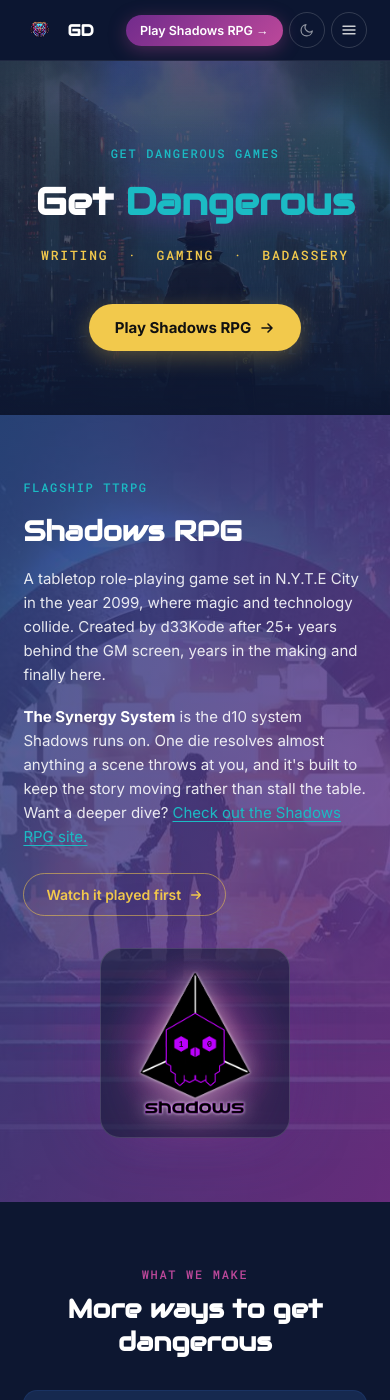
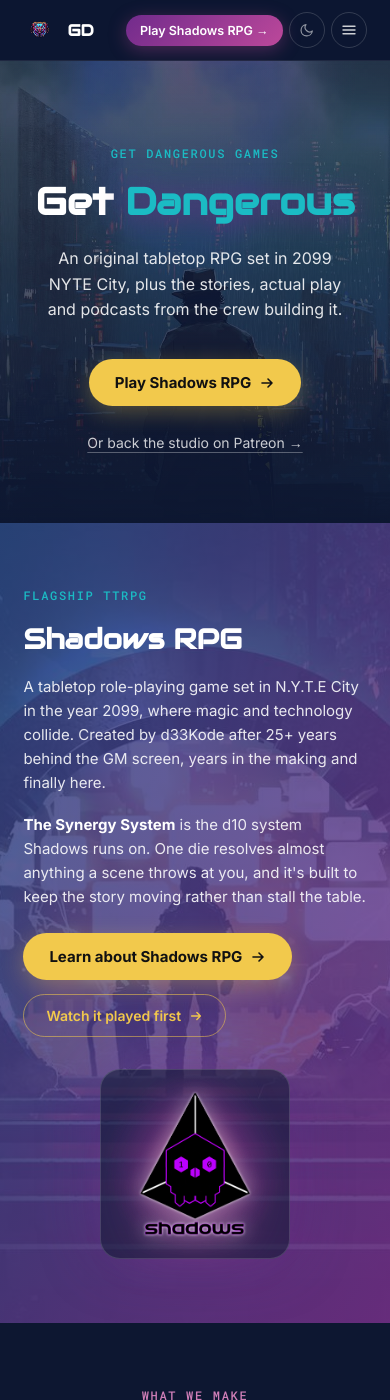
Before and after one commit to kazamuki/GetDangerousGames-Site, a Jekyll site: the page built from index.html, in a window 390 px wide and 1400 px high. Built offline with Jekyll 4.4.1, drawn with Linux system fonts in a browser that asks for light colours; some of the changed text lies outside the part shown.

Commit message:
Site critique fixes: hero clarity, contrast, Home CTA funnel, no side-tab borders (#30)
* Critique fixes: hero lede, contrast tokens, Home CTA funnel, spotlight controls, tap targets

Co-Authored-By: Claude Sonnet 5.5 <noreply@anthropic.com>

* Replace side-tab left borders with top rule, heading bar and tinted quote panel

Co-Authored-By: Claude Sonnet 5.5 <noreply@anthropic.com>

* Patreon CTA: clip the gold top bar to the card's rounded corners

Co-Authored-By: Claude Sonnet 5.5 <noreply@anthropic.com>

* Patreon CTA: draw the gold top bar as a background layer

Co-Authored-By: Claude Sonnet 5.5 <noreply@anthropic.com>

* Refresh design.json sidecar: veil-text token, Patreon CTA card, spotlight motion

Co-Authored-By: Claude Sonnet 5.5 <noreply@anthropic.com>

---------

Co-authored-by: Claude Sonnet 5.5 <noreply@anthropic.com>

```diff
--- a/_data/changelog.yml
+++ b/_data/changelog.yml
@@ -1,6 +1,10 @@
 # Site/feature changes only — new pages, redesigns, toggles, that kind of thing.
 # NOT for content updates (new stories, videos, episodes) — that's what the Blog is for.
 # Newest entry first.
+
+- date: "2026-10-01"
+  title: "Easier to Read, Easier to Tap"
+  description: "Home now opens with a one-line answer to what we are, and the Shadows section has its own Learn button. Small text and pink accents are brighter on dark backgrounds, the Home spotlights can be paused, and footer links and filter pills are bigger tap targets."
 
 - date: "2026-09-30"
   title: "Clearer Paths to Shadows, Discord, and Patreon"
--- a/_layouts/default.html
+++ b/_layouts/default.html
@@ -57,6 +57,8 @@
   </main>
 
   <footer class="site-footer">
+    {%- comment %} Home's closing band already asks for Discord, so skip the repeat there. {% endcomment %}
+    {%- unless page.url == '/' %}
     <div class="footer-discord">
       <span>Come talk about it with us.</span>
       <a class="btn-ghost" href="{{ site.social.discord }}">
@@ -64,6 +66,7 @@
         <svg width="14" height="14" viewBox="0 0 16 16" fill="none"><path d="M3 8H13M13 8L9 4M13 8L9 12" stroke="var(--accent-gold)" stroke-width="1.6" stroke-linecap="round" stroke-linejoin="round"/></svg>
       </a>
     </div>
+    {%- endunless %}
 
     <div class="footer-top">
       <div class="footer-nav">
--- a/assets/css/main.css
+++ b/assets/css/main.css
@@ -336,28 +336,18 @@ a { text-decoration: none; color: inherit; }
   filter: drop-shadow(0 2px 14px rgba(113, 43, 140, 0.75));
 }
 
-.hero .tagline {
+/* Fixed white on the always-dark scrim; says in one sentence what the studio is. */
+.hero .hero-lede {
   position: relative;
-  color: var(--signal-gold);
-  font-size: 15px;
-  letter-spacing: 0.22em;
-  margin: 0;
-}
-
-.hero .tagline a {
-  color: inherit;
-  text-decoration: underline;
-  text-decoration-color: transparent;
-  text-underline-offset: 4px;
-  transition: color .15s, text-decoration-color .15s;
-}
-
-.hero .tagline a:hover {
-  color: #ffffff;
-  text-decoration-color: currentColor;
-}
-
-.hero .hero-cta { position: relative; margin-top: 40px; }
+  max-width: 560px;
+  margin: 0;
+  font-size: 18px;
+  line-height: 1.6;
+  color: rgba(255, 255, 255, 0.88);
+  text-wrap: balance;
+}
+
+.hero .hero-cta { position: relative; margin-top: 36px; }
 
 /* Fixed cyan, not --accent-cyan, which turns navy in light mode on this always-dark band. */
 .shadows-band p a { color: var(--static-cyan); text-decoration: underline; text-underline-offset: 3px; }
@@ -613,6 +603,46 @@ a { text-decoration: none; color: inherit; }
   align-items: center;
   gap: 6px;
 }
+
+/* Quiet Patreon line under the hero CTA. The hero is always dark, so fixed white. */
+.hero .hero-patreon {
+  position: relative;
+  margin-top: 20px;
+  padding: 8px 4px;
+  font-size: 14px;
+  color: rgba(255, 255, 255, 0.78);
+  text-decoration: underline;
+  text-decoration-color: rgba(255, 255, 255, 0.3);
+  text-underline-offset: 4px;
+  transition: color .15s, text-decoration-color .15s;
+}
+.hero .hero-patreon:hover { color: var(--text-light); text-decoration-color: var(--signal-gold); }
+
+.shadows-band .band-actions {
+  display: flex;
+  flex-wrap: wrap;
+  gap: 14px;
+  margin-top: 6px;
+}
+.shadows-band .band-actions .btn-ghost { margin-top: 0; }
+
+/* Pause control for the spotlight rotation (WCAG 2.2.2). */
+.pillars .spotlight-pause {
+  margin-top: -24px;
+  min-height: 44px;
+  padding: 10px 18px;
+  font-family: 'Roboto Mono', monospace;
+  font-size: 12px;
+  letter-spacing: 0.06em;
+  color: var(--text-secondary);
+  background: var(--chip-bg);
+  border: 1px solid var(--chip-border);
+  border-radius: 999px;
+  cursor: pointer;
+  transition: border-color .15s, color .15s;
+}
+.pillars .spotlight-pause:hover { color: var(--text-primary); border-color: var(--card-border-hover); }
+.pillars .spotlight-pause[hidden] { display: none; }
 
 /* About — crew cards */
 .crew-avatar {
@@ -891,6 +921,7 @@ a { text-decoration: none; color: inherit; }
   display: inline-flex;
   align-items: center;
   gap: 6px;
+  min-height: 44px;
 }
 
 /* Podcast shows & episode rows */
@@ -1152,6 +1183,7 @@ a { text-decoration: none; color: inherit; }
   background: var(--chip-bg);
   border: 1px solid var(--chip-border);
   padding: 8px 16px;
+  min-height: 44px;
   border-radius: 999px;
   cursor: pointer;
   transition: color .15s, border-color .15s, background .15s;
@@ -1333,9 +1365,9 @@ a { text-decoration: none; color: inherit; }
   margin: 36px 0 8px;
   padding: 24px 26px;
   border-radius: 14px;
-  background: var(--card-bg);
+  /* 3px gold top bar as a background layer, so it follows the rounded corners */
+  background: linear-gradient(var(--accent-gold), var(--accent-gold)) top / 100% 3px no-repeat, var(--card-bg);
   border: 1px solid var(--card-border);
-  border-left: 3px solid var(--accent-gold);
   display: flex;
   align-items: center;
   justify-content: space-between;
@@ -1409,6 +1441,7 @@ a { text-decoration: none; color: inherit; }
   align-items: center;
   gap: 6px;
   padding: 8px 14px 8px 10px;
+  min-height: 44px;
   border-radius: 999px;
   background: rgba(13, 23, 49, 0.55);
   backdrop-filter: blur(4px);
@@ -1544,9 +1577,14 @@ a { text-decoration: none; color: inherit; }
   max-width: 520px;
 }
 
-.story-body h2 {
-  border-left: 3px solid var(--story-accent-safe, var(--accent-cyan));
-  padding-left: 14px;
+.story-body h2::before {
+  content: "";
+  display: block;
+  width: 40px;
+  height: 3px;
+  margin-bottom: 14px;
+  border-radius: 2px;
+  background: var(--story-accent-safe, var(--accent-cyan));
 }
 
 .story-body hr {
@@ -1562,8 +1600,9 @@ a { text-decoration: none; color: inherit; }
 
 .story-body blockquote {
   margin: 28px 0;
-  padding-left: 18px;
-  border-left: 3px solid var(--story-accent-safe, var(--accent-cyan));
+  padding: 18px 22px;
+  border-radius: 12px;
+  background: color-mix(in srgb, var(--story-accent-safe, var(--accent-cyan)) 9%, transparent);
   font-style: italic;
   color: var(--text-secondary);
 }
@@ -1575,7 +1614,7 @@ a { text-decoration: none; color: inherit; }
 @media (max-width: 560px) {
   .hero { padding-top: 84px; padding-bottom: 64px; }
   .hero h1 { font-size: 38px; }
-  .hero .tagline { font-size: 13px; letter-spacing: 0.14em; }
+  .hero .hero-lede { font-size: 16px; }
 
   .shadows-band { padding-top: 64px; padding-bottom: 64px; gap: 32px; }
   .shadows-band h2 { font-size: 28px; }
@@ -1640,7 +1679,7 @@ a { text-decoration: none; color: inherit; }
 .footer-nav {
   display: flex;
   align-items: center;
-  gap: 22px;
+  gap: 4px 22px;
   flex-wrap: wrap;
 }
 
@@ -1650,6 +1689,9 @@ a { text-decoration: none; color: inherit; }
   font-family: 'Inter', sans-serif;
   font-size: 13px;
   color: var(--text-tertiary);
+  display: inline-flex;
+  align-items: center;
+  min-height: 44px;
 }
 
 .footer-link:hover { color: var(--text-primary); }
@@ -1675,7 +1717,8 @@ a { text-decoration: none; color: inherit; }
   font-family: 'Inter', sans-serif;
   font-style: italic;
   font-size: 12px;
-  color: var(--text-faint);
+  /* --text-faint (28%) measured 2.5:1; tertiary is 6:1 dark / 5:1 light. */
+  color: var(--text-tertiary);
 }
 
 /* Changelog — a utility page, not a narrative one, so it deliberately skips
--- a/assets/css/theme.css
+++ b/assets/css/theme.css
@@ -71,7 +71,11 @@
   --accent-cyan: var(--static-cyan);
   --accent-green: var(--ghostly-green);
   --accent-gold: var(--signal-gold);
-  --accent-magenta: var(--neon-veil);
+  /* Raw Neon Veil is 3.83:1 on Midnight and 3.10:1 on the card surface, so it
+     can't be text on dark. A 70% veil / 30% white blend is 6.3:1 and 5.1:1
+     and still reads as magenta. --veil-text is the always-dark-band version. */
+  --veil-text: color-mix(in srgb, var(--neon-veil) 70%, white);
+  --accent-magenta: var(--veil-text);
 
   --gutter: clamp(20px, 6vw, 48px);
 }
@@ -90,7 +94,7 @@
 
   --text-primary: var(--text-dark);
   --text-secondary: rgba(17, 17, 17, 0.78);
-  --text-tertiary: rgba(17, 17, 17, 0.58);
+  --text-tertiary: rgba(17, 17, 17, 0.62); /* 0.58 measured 4.49:1, just under AA */
   --text-faint: rgba(17, 17, 17, 0.32);
 
   /* Static Cyan / Signal Gold / Ghostly Green all fail WCAG text contrast
--- a/index.html
+++ b/index.html
@@ -13,14 +13,14 @@ image: /assets/images/hero-skyline.jpg
 
   <h1><span>Get </span><span class="accent">Dangerous</span></h1>
 
-  <p class="tagline eyebrow">
-    <a href="{{ '/writing/' | relative_url }}">WRITING</a>&nbsp;&nbsp;&middot;&nbsp;&nbsp;<a href="{{ '/youtube/' | relative_url }}">GAMING</a>&nbsp;&nbsp;&middot;&nbsp;&nbsp;<a href="{{ '/about/' | relative_url }}">BADASSERY</a>
-  </p>
+  <p class="hero-lede">An original tabletop RPG set in 2099 NYTE City, plus the stories, actual play and podcasts from the crew building it.</p>
 
   <a class="btn-gold hero-cta" href="{{ site.social.shadows_rpg }}">
     Play Shadows RPG
     <svg width="16" height="16" viewBox="0 0 16 16" fill="none"><path d="M3 8H13M13 8L9 4M13 8L9 12" stroke="#111111" stroke-width="1.6" stroke-linecap="round" stroke-linejoin="round"/></svg>
   </a>
+
+  <a class="hero-patreon" href="{{ site.social.patreon }}">Or back the studio on Patreon →</a>
 </section>
 
 <section class="shadows-band">
@@ -31,11 +31,17 @@ image: /assets/images/hero-skyline.jpg
     <span class="eyebrow">FLAGSHIP TTRPG</span>
     <h2>Shadows RPG</h2>
     <p>A tabletop role-playing game set in N.Y.T.E City in the year 2099, where magic and technology collide. Created by d33Kode after 25+ years behind the GM screen, years in the making and finally here.</p>
-    <p><strong>The Synergy System</strong> is the d10 system Shadows runs on. One die resolves almost anything a scene throws at you, and it's built to keep the story moving rather than stall the table. Want a deeper dive? <a href="{{ site.social.shadows_rpg }}">Check out the Shadows RPG site.</a></p>
-    <a class="btn-ghost" href="{{ '/youtube/' | relative_url }}">
-      Watch it played first
-      <svg width="14" height="14" viewBox="0 0 16 16" fill="none"><path d="M3 8H13M13 8L9 4M13 8L9 12" stroke="var(--accent-gold)" stroke-width="1.6" stroke-linecap="round" stroke-linejoin="round"/></svg>
-    </a>
+    <p><strong>The Synergy System</strong> is the d10 system Shadows runs on. One die resolves almost anything a scene throws at you, and it's built to keep the story moving rather than stall the table.</p>
+    <div class="band-actions">
+      <a class="btn-gold" href="{{ site.social.shadows_rpg }}">
+        Learn about Shadows RPG
+        <svg width="16" height="16" viewBox="0 0 16 16" fill="none"><path d="M3 8H13M13 8L9 4M13 8L9 12" stroke="#111111" stroke-width="1.6" stroke-linecap="round" stroke-linejoin="round"/></svg>
+      </a>
+      <a class="btn-ghost" href="{{ '/youtube/' | relative_url }}">
+        Watch it played first
+        <svg width="14" height="14" viewBox="0 0 16 16" fill="none"><path d="M3 8H13M13 8L9 4M13 8L9 12" stroke="var(--accent-gold)" stroke-width="1.6" stroke-linecap="round" stroke-linejoin="round"/></svg>
+      </a>
+    </div>
   </div>
 
   <div class="band-visual">
@@ -56,7 +62,7 @@ image: /assets/images/hero-skyline.jpg
       <svg width="30" height="30" viewBox="0 0 24 24" fill="none"><path d="M4 20L14 10M14 10L20 4L20 8L16 12M14 10L18 14" stroke="var(--accent-green)" stroke-width="1.7" stroke-linecap="round" stroke-linejoin="round"/></svg>
       <span class="eyebrow" style="color: var(--accent-green);">WRITING</span>
       <h3>Original fiction</h3>
-      <p>Original short fiction from the Get Dangerous team — stories built in the same worlds we play and write in.</p>
+      <p>{{ site.stories.size }} stories, finished and ongoing, set in the same worlds we play and write in.</p>
       <span class="pillar-link" style="color: var(--accent-green);">
         Read the stories
         <svg width="14" height="14" viewBox="0 0 16 16" fill="none"><path d="M3 8H13M13 8L9 4M13 8L9 12" stroke="var(--accent-green)" stroke-width="1.6" stroke-linecap="round" stroke-linejoin="round"/></svg>
@@ -67,7 +73,7 @@ image: /assets/images/hero-skyline.jpg
       <svg width="30" height="30" viewBox="0 0 24 24" fill="none"><rect x="3" y="5" width="18" height="14" rx="3" stroke="var(--accent-cyan)" stroke-width="1.7"/><path d="M10.5 9.5L14.5 12L10.5 14.5V9.5Z" fill="var(--accent-cyan)"/></svg>
       <span class="eyebrow" style="color: var(--accent-cyan);">YOUTUBE</span>
       <h3>Actual play and gaming</h3>
-      <p>TTRPG campaigns, video game runs, and everything in between — years of footage, one channel.</p>
+      <p>Four live Shadows campaigns, plus years of other tabletop and video game runs, all on one channel.</p>
       <span class="pillar-link" style="color: var(--accent-cyan);">
         Watch on YouTube
         <svg width="14" height="14" viewBox="0 0 16 16" fill="none"><path d="M3 8H13M13 8L9 4M13 8L9 12" stroke="var(--accent-cyan)" stroke-width="1.6" stroke-linecap="round" stroke-linejoin="round"/></svg>
@@ -78,9 +84,9 @@ image: /assets/images/hero-skyline.jpg
       <svg width="30" height="30" viewBox="0 0 24 24" fill="none"><rect x="9" y="2" width="6" height="12" rx="3" stroke="var(--accent-magenta)" stroke-width="1.7"/><path d="M5 11V12C5 15.87 8.13 19 12 19C15.87 19 19 15.87 19 12V11M12 19V22" stroke="var(--accent-magenta)" stroke-width="1.7" stroke-linecap="round"/></svg>
       <span class="eyebrow" style="color: var(--accent-magenta);">PODCASTS</span>
       <h3>Two shows</h3>
-      <p>Two shows, two moods — reflective conversation on one, writing and TTRPG talk on the other.</p>
+      <p>Myriad Circle is reflective conversation. Fiction Factory is writing and tabletop talk, including a deep dive on every Shadows archetype.</p>
       <span class="pillar-link" style="color: var(--accent-magenta);">
-        Listen now
+        Hear the episodes
         <svg width="14" height="14" viewBox="0 0 16 16" fill="none"><path d="M3 8H13M13 8L9 4M13 8L9 12" stroke="var(--accent-magenta)" stroke-width="1.6" stroke-linecap="round" stroke-linejoin="round"/></svg>
       </span>
     </a>
@@ -108,15 +114,17 @@ image: /assets/images/hero-skyline.jpg
     </a>
 
     <a class="spotlight-strip" data-spotlight="podcasts" href="https://open.spotify.com/episode/1sWfip7bmGr1TcHsh2cb64">
-      <img class="spotlight-strip-img" src="https://image-cdn-fa.spotifycdn.com/image/ab67656300005f1f0119cd0c1bbbe9d47410df6d" alt="" loading="lazy">
+      <img class="spotlight-strip-img" src="{{ '/assets/images/podcasts/ab67656300005f1f0119cd0c1bbbe9d47410df6d.jpg' | relative_url }}" alt="" loading="lazy">
       <div class="spotlight-strip-overlay"></div>
       <div class="spotlight-strip-text">
-        <span class="spotlight-strip-kicker" style="color: var(--neon-veil);">FROM THE FEED</span>
+        <span class="spotlight-strip-kicker" style="color: var(--veil-text);">FROM THE FEED</span>
         <span class="spotlight-strip-title">Myriad Circle Episode 1: Welcome One and All!</span>
         <span class="spotlight-strip-sub">Myriad Circle</span>
       </div>
     </a>
   </div>
+
+  <button type="button" class="spotlight-pause" data-spotlight-pause aria-pressed="false">Pause spotlight rotation</button>
 
   <script type="application/json" id="spotlight-writing-data">[
 {% for story in spotlight_stories %}{"title": {{ story.title | jsonify }}, "sub": {{ story.author | prepend: "By " | jsonify }}, "image": {{ story.image | relative_url | jsonify }}, "url": {{ story.url | relative_url | jsonify }}}{% unless forloop.last %},{% endunless %}
@@ -129,14 +137,14 @@ image: /assets/images/hero-skyline.jpg
 ]</script>
 
   <script type="application/json" id="spotlight-podcasts-data">[
-    {"title": "Myriad Circle Episode 1: Welcome One and All!", "sub": "Myriad Circle", "image": "https://image-cdn-fa.spotifycdn.com/image/ab67656300005f1f0119cd0c1bbbe9d47410df6d", "url": "https://open.spotify.com/episode/1sWfip7bmGr1TcHsh2cb64"},
-    {"title": "Myriad Circle Episode 2: Frustrations & Passion + Everything in Between", "sub": "Myriad Circle", "image": "https://image-cdn-ak.spotifycdn.com/image/ab67656300005f1f8026e1363563a53cce95ac4a", "url": "https://open.spotify.com/episode/1EQEFNfzYhYUVaPREwWrDw"},
-    {"title": "Myriad Circle Episode 3: Synchronicity, Patience, and Relief", "sub": "Myriad Circle", "image": "https://image-cdn-fa.spotifycdn.com/image/ab67656300005f1f11e4eec4e95ebd5e75161875", "url": "https://open.spotify.com/episode/6u8k66O40FJf3qCdSBBZ4H"},
-    {"title": "Fiction Factory Episode 1: Introducing Shadows", "sub": "Fiction Factory", "image": "https://image-cdn-ak.spotifycdn.com/image/ab67656300005f1f4e62ea66e979206a02dca55b", "url": "https://open.spotify.com/episode/5mWrTbMZWmzm0emOWxsn7t"},
-    {"title": "Fiction Factory Episode 2: Let's Talk Character", "sub": "Fiction Factory", "image": "https://image-cdn-ak.spotifycdn.com/image/ab67656300005f1fd1c0b7d4ae831dd53a5f8b1c", "url": "https://open.spotify.com/episode/7lAI5A8CQuEYXMdqoUF4vG"},
-    {"title": "Fiction Factory Episode 3: Skills, Advantages, Disadvantages, OH MY!", "sub": "Fiction Factory", "image": "https://image-cdn-ak.spotifycdn.com/image/ab67656300005f1ffa3cee368ab1a011b7baa761", "url": "https://open.spotify.com/episode/0LDNR8A2Y2oTzjh6LlfZhu"},
-    {"title": "Fiction Factory Episode 4: Let's Create a Character!", "sub": "Fiction Factory", "image": "https://image-cdn-ak.spotifycdn.com/image/ab67656300005f1f0d40372288c48154e5a79d78", "url": "https://open.spotify.com/episode/2quOtpgsT2VHfao1F9vkhz"},
-    {"title": "Fiction Factory Episode 5: Writing with Sean Crow", "sub": "Fiction Factory", "image": "https://image-cdn-ak.spotifycdn.com/image/ab67656300005f1ffe7e0a6de45963cb6e9bd387", "url": "https://open.spotify.com/episode/0Rl9sUZ3NjxBo4XIjy9vum"}
+    {"title": "Myriad Circle Episode 1: Welcome One and All!", "sub": "Myriad Circle", "image": "{{ '/assets/images/podcasts/ab67656300005f1f0119cd0c1bbbe9d47410df6d.jpg' | relative_url }}", "url": "https://open.spotify.com/episode/1sWfip7bmGr1TcHsh2cb64"},
+    {"title": "Myriad Circle Episode 2: Frustrations & Passion + Everything in Between", "sub": "Myriad Circle", "image": "{{ '/assets/images/podcasts/ab67656300005f1f8026e1363563a53cce95ac4a.jpg' | relative_url }}", "url": "https://open.spotify.com/episode/1EQEFNfzYhYUVaPREwWrDw"},
+    {"title": "Myriad Circle Episode 3: Synchronicity, Patience, and Relief", "sub": "Myriad Circle", "image": "{{ '/assets/images/podcasts/ab67656300005f1f11e4eec4e95ebd5e75161875.jpg' | relative_url }}", "url": "https://open.spotify.com/episode/6u8k66O40FJf3qCdSBBZ4H"},
+    {"title": "Fiction Factory Episode 1: Introducing Shadows", "sub": "Fiction Factory", "image": "{{ '/assets/images/podcasts/ab67656300005f1f4e62ea66e979206a02dca55b.jpg' | relative_url }}", "url": "https://open.spotify.com/episode/5mWrTbMZWmzm0emOWxsn7t"},
+    {"title": "Fiction Factory Episode 2: Let's Talk Character", "sub": "Fiction Factory", "image": "{{ '/assets/images/podcasts/ab67656300005f1fd1c0b7d4ae831dd53a5f8b1c.jpg' | relative_url }}", "url": "https://open.spotify.com/episode/7lAI5A8CQuEYXMdqoUF4vG"},
+    {"title": "Fiction Factory Episode 3: Skills, Advantages, Disadvantages, OH MY!", "sub": "Fiction Factory", "image": "{{ '/assets/images/podcasts/ab67656300005f1ffa3cee368ab1a011b7baa761.jpg' | relative_url }}", "url": "https://open.spotify.com/episode/0LDNR8A2Y2oTzjh6LlfZhu"},
+    {"title": "Fiction Factory Episode 4: Let's Create a Character!", "sub": "Fiction Factory", "image": "{{ '/assets/images/podcasts/ab67656300005f1f0d40372288c48154e5a79d78.jpg' | relative_url }}", "url": "https://open.spotify.com/episode/2quOtpgsT2VHfao1F9vkhz"},
+    {"title": "Fiction Factory Episode 5: Writing with Sean Crow", "sub": "Fiction Factory", "image": "{{ '/assets/images/podcasts/ab67656300005f1ffe7e0a6de45963cb6e9bd387.jpg' | relative_url }}", "url": "https://open.spotify.com/episode/0Rl9sUZ3NjxBo4XIjy9vum"}
   ]</script>
 
   <script>
@@ -144,6 +152,18 @@ image: /assets/images/hero-skyline.jpg
       var STRIPS = ['writing', 'youtube', 'podcasts'];
       var ROTATE_MS = 30000;
       var REDUCED_MOTION = window.matchMedia && window.matchMedia('(prefers-reduced-motion: reduce)').matches;
+      var pauseBtn = document.querySelector('[data-spotlight-pause]');
+      var userPaused = false;   // set by the pause button (WCAG 2.2.2)
+      var engaged = 0;          // strips currently hovered or focused
+
+      if (pauseBtn) {
+        if (REDUCED_MOTION) { pauseBtn.hidden = true; }
+        pauseBtn.addEventListener('click', function () {
+          userPaused = !userPaused;
+          pauseBtn.setAttribute('aria-pressed', String(userPaused));
+          pauseBtn.textContent = userPaused ? 'Resume spotlight rotation' : 'Pause spotlight rotation';
+        });
+      }
 
       function shuffle(arr) {
         for (var i = arr.length - 1; i > 0; i--) {
@@ -187,11 +207,20 @@ image: /assets/images/hero-skyline.jpg
         // server-rendered item away on every page load.
         apply(order[index]);
 
+        // Never swap the link out from under a pointer or keyboard focus.
+        function engage() { engaged++; }
+        function release() { engaged = Math.max(0, engaged - 1); }
+        el.addEventListener('mouseenter', engage);
+        el.addEventListener('mouseleave', release);
+        el.addEventListener('focus', engage);
+        el.addEventListener('blur', release);
+
         // Auto-rotation is decorative: skip it for reduced-motion visitors,
-        // and don't churn while the tab is in the background.
+        // don't churn while the tab is in the background, and hold while the
+        // visitor has paused it or is interacting with a strip.
         if (order.length > 1 && !REDUCED_MOTION) {
           window.setInterval(function () {
-            if (document.hidden) return;
+            if (document.hidden || userPaused || engaged > 0) return;
             index = (index + 1) % order.length;
             show(order[index]);
           }, ROTATE_MS);
```
Also changed, not shown: DESIGN.md (+1 -1 lines), .impeccable/critique/2026-10-01T03-23-51Z__index-html.md (added), .impeccable/design.json, .impeccable/hook.cache.json (added), assets/images/podcasts/ab67656300005f1f0119cd0c1bbbe9d47410df6d.jpg (added), assets/images/podcasts/ab67656300005f1f0d40372288c48154e5a79d78.jpg (added), assets/images/podcasts/ab67656300005f1f11e4eec4e95ebd5e75161875.jpg (added), assets/images/podcasts/ab67656300005f1f4e62ea66e979206a02dca55b.jpg (added), assets/images/podcasts/ab67656300005f1f8026e1363563a53cce95ac4a.jpg (added), assets/images/podcasts/ab67656300005f1fd1c0b7d4ae831dd53a5f8b1c.jpg (added), assets/images/podcasts/ab67656300005f1ffa3cee368ab1a011b7baa761.jpg (added), assets/images/podcasts/ab67656300005f1ffe7e0a6de45963cb6e9bd387.jpg (added).
